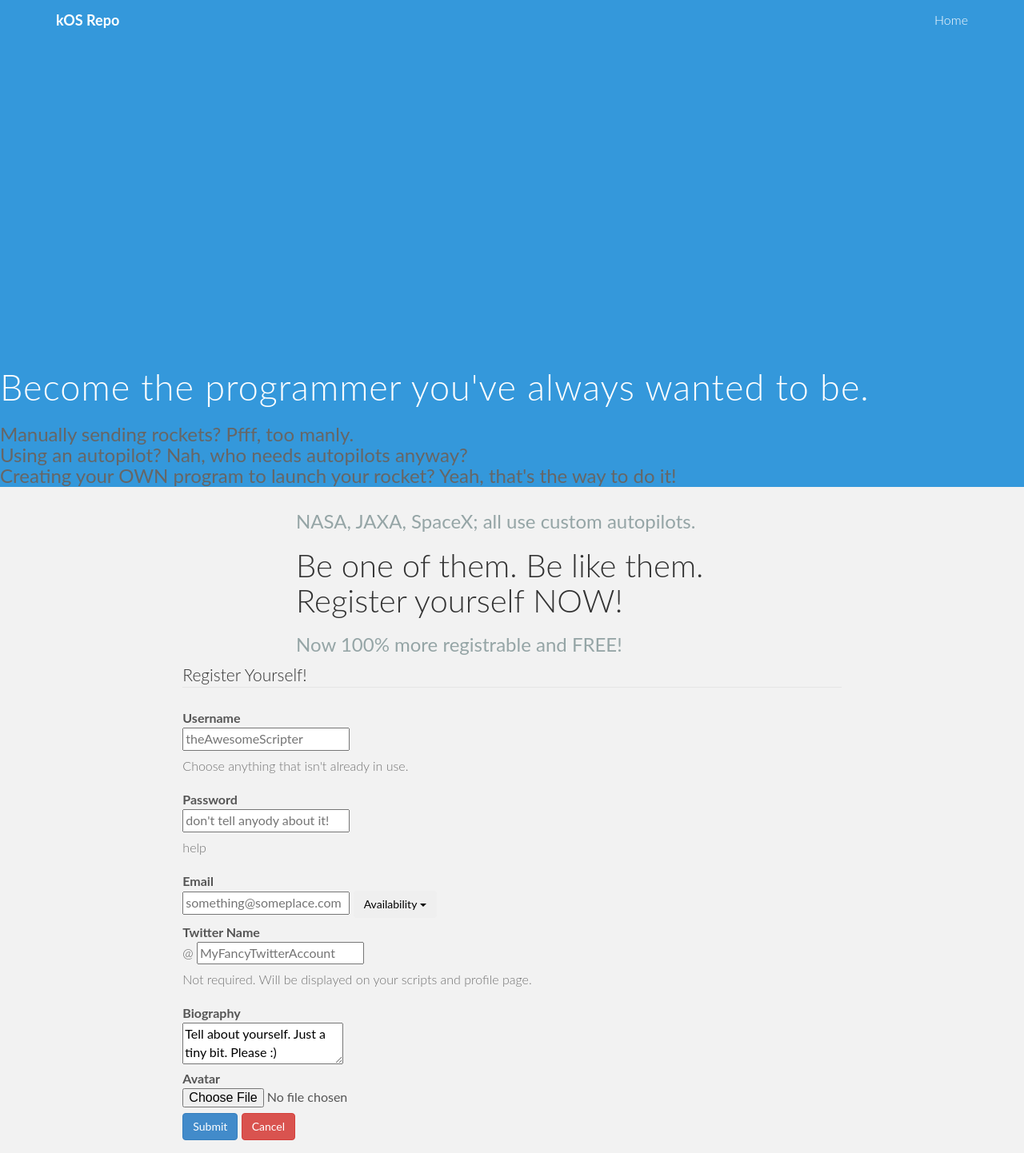
After one commit to SolarLiner/kOS-Repo, a PHP site: page /register.php in a window 1280 px wide. The commit adds this page. Shown: the whole page at 80% size. Run offline with PHP 8.4, Linux system fonts and the light colour scheme.

Commit message:
Now 100% more registrable!

```diff
--- a/css_flatty/main.css
+++ b/css_flatty/main.css
@@ -120,7 +120,11 @@ i {
 }
 
 .profile-avatar {
-	max-height: 128px;
+	height: 128px;
+	border-radius: 0.1, 0.1;
+}
+.profile-avatar-big {
+	height: 512px;
 	border-radius: 0.1, 0.1;
 }
 .profile-bio {
@@ -161,6 +165,9 @@ i {
 	font-weight: 300;
 	letter-spacing: 1px;
 }
+#headerwrap h3 {
+	color: #666666;
+}
 .launch {
 	background: url("../img/launch.jpg");
 }
--- /dev/null
+++ b/include/flatty_header.html
@@ -0,0 +1,12 @@
+<div class="navbar navbar-default navbar-fixed-top">
+	<div class="container">
+		<div class="navbar-header">
+			<a class="navbar-brand" href="index.php"><b>kOS Repo</b></a>
+		</div>
+		<div class="navbar-collapse collapse">
+			<ul class="nav navbar-nav navbar-right">
+				<li><a href="index.php?mode=hme">Home</a></li>
+			</ul>
+		</div>
+	</div>
+</div>
--- /dev/null
+++ b/register.php
@@ -0,0 +1,126 @@
+<html lang="en">
+	<head>
+		<meta charset="utf-8">
+
+		<!-- Always force latest IE rendering engine (even in intranet) & Chrome Frame
+		Remove this if you use the .htaccess -->
+		<meta http-equiv="X-UA-Compatible" content="IE=edge,chrome=1">
+
+		<title>Register Yourself!</title>
+		<meta name="description" content="">
+		<meta name="author" content="SolarLiner">
+
+		<meta name="viewport" content="width=device-width; initial-scale=1.0">
+
+		<!-- Replace favicon.ico & apple-touch-icon.png in the root of your domain and delete these references -->
+		<link rel="shortcut icon" href="/favicon.ico">
+		<link rel="apple-touch-icon" href="/apple-touch-icon.png">
+		<link rel="stylesheet" href="css_flatty/bootstrap.css" />
+		<link rel="stylesheet" href="css_flatty/main.css" />
+
+	</head>
+
+	<body>
+		<?php include("include/flatty_header.html"); ?>
+
+	<div id="headerwrap">
+		<h1>Become the programmer you've always wanted to be.</h1>
+		<h3>Manually sending rockets? Pfff, too manly.<br/>
+			Using an autopilot? Nah, who needs autopilots anyway?<br/>
+			Creating your OWN program to launch your rocket? Yeah, that's the way to do it!
+		</h3>
+	</div>
+	<div class="container">
+		<div class="col-sm-12, col-lg-6 col-lg-offset-3">
+			<h3>NASA, JAXA, SpaceX; all use custom autopilots.</h3>
+			<h1>Be one of them. Be like them. Register yourself NOW!</h1>
+			<h3>Now 100% more registrable and FREE!</h3>
+		</div>
+	</div>
+	<div class="containter">
+		<div class="col-sm-12 col-lg-8 col-lg-offset-2">
+			<form class="form-horizontal">
+				<fieldset>
+
+				<!-- Form Name -->
+				<legend>Register Yourself!</legend>
+
+				<!-- Text input-->
+				<div class="control-group">
+				  <label class="control-label" for="name">Username</label>
+				  <div class="controls">
+				    <input id="name" name="name" placeholder="theAwesomeScripter" class="input-xlarge" required="" type="text">
+				    <p class="help-block">Choose anything that isn't already in use.</p>
+				  </div>
+				</div>
+
+				<!-- Password input-->
+				<div class="control-group">
+				  <label class="control-label" for="psswd">Password</label>
+				  <div class="controls">
+				    <input id="psswd" name="psswd" placeholder="don't tell anyody about it!" class="input-xlarge" required="" type="password">
+				    <p class="help-block">help</p>
+				  </div>
+				</div>
+
+				<!-- Button Drop Down -->
+				<div class="control-group">
+				  <label class="control-label" for="email">Email</label>
+				  <div class="controls">
+				    <div class="input-append">
+				      <input id="email" name="email" class="input-xlarge" placeholder="something@someplace.com" type="text">
+				      <div class="btn-group">
+				        <button class="btn dropdown-toggle" data-toggle="dropdown">
+				          Availability
+				          <span class="caret"></span>
+				        </button>
+				        <ul class="dropdown-menu">
+				          <li><a href="#">Public</a></li>
+				          <li><a href="#">Private</a></li>
+				        </ul>
+				      </div>
+				    </div>
+				  </div>
+				</div>
+
+				<!-- Prepended text-->
+				<div class="control-group">
+				  <label class="control-label" for="twitter">Twitter Name</label>
+				  <div class="controls">
+				    <div class="input-prepend">
+				      <span class="add-on">@</span>
+				      <input id="twitter" name="twitter" class="input-large" placeholder="MyFancyTwitterAccount" type="text">
+				    </div>
+				    <p class="help-block">Not required. Will be displayed on your scripts and profile page.</p>
+				  </div>
+				</div>
+
+				<!-- Textarea -->
+				<div class="control-group">
+				  <label class="control-label" for="biography">Biography</label>
+				  <div class="controls">
+				    <textarea id="biography" name="biography">Tell about yourself. Just a tiny bit. Please :)</textarea>
+				  </div>
+				</div>
+
+				<!-- File Button -->
+				<div class="control-group">
+				  <label class="control-label" for="avatar">Avatar</label>
+				  <div class="controls">
+				    <input id="avatar" name="avatar" class="input-file" type="file">
+				  </div>
+				</div>
+
+				<!-- Button (Double) -->
+				<div class="control-group">
+				  <label class="control-label" for="ok"></label>
+				  <div class="controls">
+				    <button id="ok" name="ok" class="btn btn-primary">Submit</button>
+				    <button id="cancel" name="cancel" class="btn btn-danger">Cancel</button>
+				  </div>
+				</div>
+
+				</fieldset>
+			</form>
+		</div>
+	</div>
```
Also changed, not shown: author.php (added, +99 -0 lines), index.php (+10 -1 lines), script.php (+3 -15 lines).
